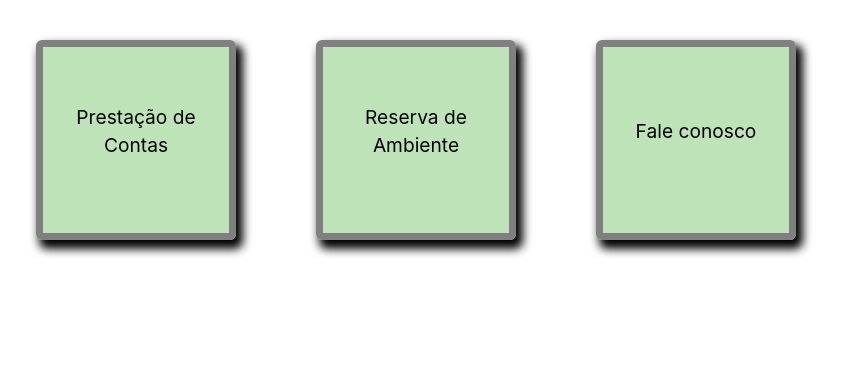
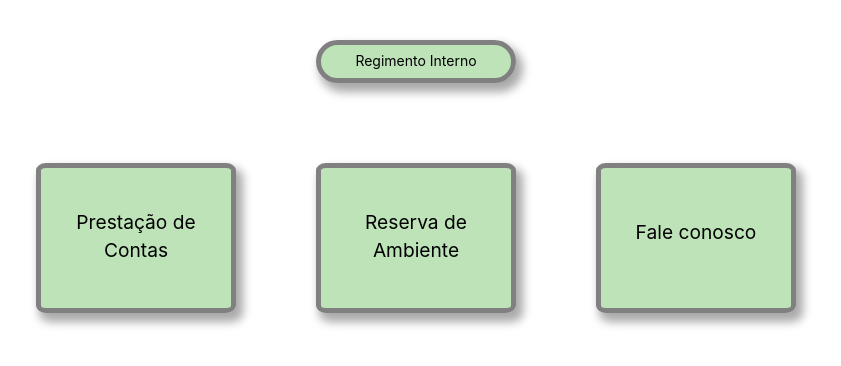
Before and after one commit to apvma-manaus/apvma, a Django app: template apvma/core/templates/home.html in a window 1280 px wide. Shown: the part 57-423 px from the top of the page, without its empty margins (224-1065 px from the left). Run offline with Django 3.2, Linux system fonts and the light colour scheme; the template is opened without the code that fills it, so the values that code supplies are empty; the visitor is signed in with stand-in values (Sample User, id 1); parts of the project's set-up code (start-up, migrations or seed data) failed here and were passed over; some libraries are stand-ins or nearby versions.

Commit message:
Internal Regiment and css updates

```diff
--- a/apvma/core/admin.py
+++ b/apvma/core/admin.py
@@ -1,10 +1,10 @@
 from django.contrib import admin
-from apvma.core.models import Resident, Apartment, Employee
-
+from apvma.core.models import Resident, Apartment, Employee, InternalRegiment
 
 admin.site.register(Apartment)
 admin.site.register(Resident)
 admin.site.register(Employee)
+admin.site.register(InternalRegiment)
 
 admin.site.site_header = 'APVMA'
 admin.site.index_title = 'APVMA'
--- a/apvma/core/static/css/home.css
+++ b/apvma/core/static/css/home.css
@@ -1,12 +1,12 @@
 .menu {
     padding: 2%;
-    padding-top: 56px;
-    border: 7px solid gray;
-    border-radius: 3%;
-    box-shadow: 5px 7px 10px 2px black;
+    padding-top: 40px;
+    border: 5px solid gray;
+    border-radius: 5%;
+    box-shadow: 5px 7px 10px 2px darkgrey;
     background-color: #35a72852;
     margin: 40px;
-    height: 200px;
+    height: 150px;
     width: 200px;
     display: table-cell;
     vertical-align: middle;
@@ -20,6 +20,13 @@
     color: white;
 }
 
+#internal_regiment {
+    height: 43px;
+    padding-top: 5px;
+    font-size: 14px;
+    border-radius: 30px;
+}
+
 #menu3 {
-    padding-top: 70px;
+    padding-top: 50px;
 }
--- a/apvma/core/templates/home.html
+++ b/apvma/core/templates/home.html
@@ -9,6 +9,26 @@
     <section>
     <div class="container">
         <div class="row justify-content-md-center">
+            <a class="text-center menu" id="internal_regiment" data-toggle="modal" href="#internal_regiment_modal">Regimento Interno</a>
+        </div>
+
+        <div class="container">
+            <div id="internal_regiment_modal" class="modal fade" role="dialog">
+                <div class="modal-dialog" style="max-width: 100%; width: 95%">
+
+                  <div class="modal-content">
+                      <div class="modal-header">
+                          <button type="button" class="close" data-dismiss="modal">&times;</button>
+                      </div>
+                      <div class="modal-body" style="height: 850px">
+                          <embed src="{{ internal_regiment.file.url }}" frameborder="0" height="100%" width="100%"></embed>
+                      </div>
+                  </div>
+                </div>
+            </div>
+        </div>
+
+        <div class="row justify-content-md-center">
             <a class="text-center menu" id="menu1" href="/accountability/">Prestação de Contas</a>
 
             <a class="text-center menu" id="menu2" href="/reservations/{% now "Y/n" %}/">Reserva de Ambiente</a>
--- a/apvma/core/views.py
+++ b/apvma/core/views.py
@@ -1,7 +1,11 @@
 from django.shortcuts import render
 from django.contrib.auth.decorators import login_required
+
+from apvma.core.models import InternalRegiment
 
 
 @login_required
 def home(request):
-    return render(request, 'home.html')
+    internal_regiment = InternalRegiment.objects.last()
+    context = {'internal_regiment': internal_regiment}
+    return render(request, 'home.html', context)
--- a/apvma/reservations/templates/reservations/reservations.html
+++ b/apvma/reservations/templates/reservations/reservations.html
@@ -51,7 +51,7 @@
                     <option value="{{ reservation.pk }}">{{ reservation.date }} - {{ reservation.get_spot_display }}</option>
                 {% endfor %}
             </select>
-            <button type="submit" class="btn btn-primary" name="cancel_reservation_button"
+            <button type="submit" class="btn btn-primary" name="cancel_reservation_button" id="cancel_reservation_button"
                   onclick="setRequiredTrue(cancel_reservation); removeRequired(spot); removeRequired(date); removeRequired(terms_of_use)">Cancelar reserva</button>
           </div>
         </div>
@@ -63,7 +63,7 @@
     {% endif %}
 
 
-    <h3>Disponibilidade</h3>
+    <h3 id="disponibility">Disponibilidade</h3>
     <div align="center">
     <h5 class="calendar-tp-reservation-future" align="center" style="display: inline-block; width: 20%; padding: 5px">TP = Tapiri</h5>
     <h5 class="calendar-sf-reservation-future" align="center" style="display: inline-block; width: 20%; padding: 5px">SF = Salão de Festas</h5>
@@ -189,7 +189,7 @@
             </label>
 
 
-          <button type="submit" class="btn btn-primary" style="padding: 13px; width: 12%" name="request_reservation_button"
+          <button type="submit" class="btn btn-primary" name="request_reservation_button" id="request_reservation_button"
                   onclick="setRequiredTrue(spot); setRequiredTrue(date); setRequiredTrue(terms_of_use); removeRequired(cancel_reservation)">Reservar</button>
 
           <br/>
```
Also changed, not shown: apvma/core/models.py (+23 -0 lines), apvma/core/static/css/accountability.css (+9 -3 lines), apvma/core/static/css/reservations.css (+20 -0 lines), apvma/core/tests/test_home_view.py (+10 -0 lines), apvma/core/tests/test_model_internal_regiment.py (added, +29 -0 lines), apvma/reservations/tests/test_view_reservation.py (+3 -3 lines), apvma/core/migrations/0005_internalregiment.py (added), apvma/core/migrations/0006_auto_20180203_1949.py (added).
